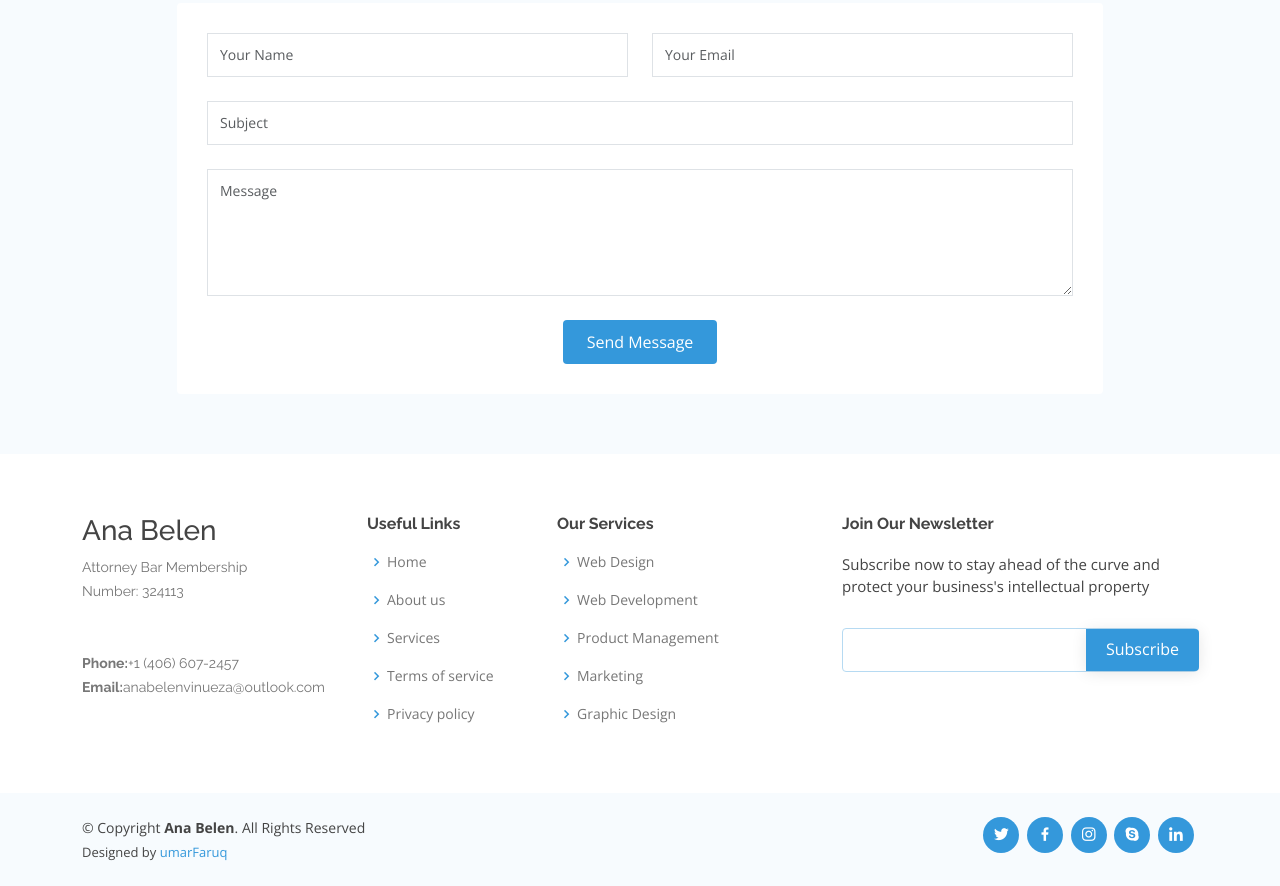
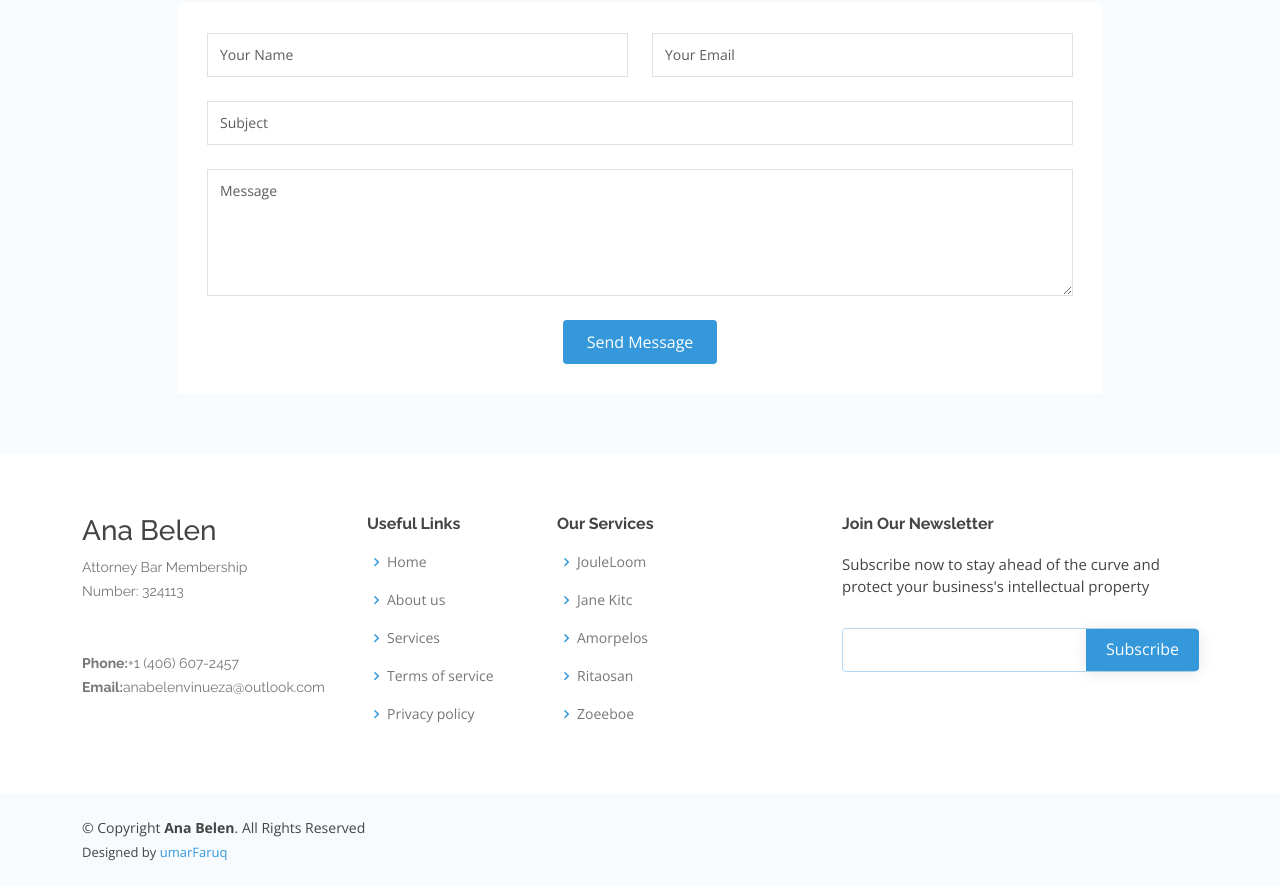
Before and after one commit to umarfaruq43/anaBelen, a plain HTML site: page index.html in a window 1280 px wide. Shown: the part 7671-8557 px from the top of the page. Drawn offline with nearby package versions, Linux system fonts and the light colour scheme.

Commit message:
update index.html

```diff
--- a/index.html
+++ b/index.html
@@ -834,11 +834,11 @@ a trademark provides legal ownership, exclusive rights to use the mark in connec
           <div class="col-lg-3 col-md-6 footer-links">
             <h4>Our Services</h4>
             <ul>
-              <li><i class="bx bx-chevron-right"></i> <a href="#">Web Design</a></li>
-              <li><i class="bx bx-chevron-right"></i> <a href="#">Web Development</a></li>
-              <li><i class="bx bx-chevron-right"></i> <a href="#">Product Management</a></li>
-              <li><i class="bx bx-chevron-right"></i> <a href="#">Marketing</a></li>
-              <li><i class="bx bx-chevron-right"></i> <a href="#">Graphic Design</a></li>
+              <li><i class="bx bx-chevron-right"></i> <a href="#portfolio">JouleLoom</a></li>
+              <li><i class="bx bx-chevron-right"></i> <a href="#portfolio">Jane Kitc</a></li>
+              <li><i class="bx bx-chevron-right"></i> <a href="#portfolio">Amorpelos</a></li>
+              <li><i class="bx bx-chevron-right"></i> <a href="#portfolio">Ritaosan</a></li>
+              <li><i class="bx bx-chevron-right"></i> <a href="#portfolio">Zoeeboe</a></li>
             </ul>
           </div>
 
@@ -865,13 +865,7 @@ a trademark provides legal ownership, exclusive rights to use the mark in connec
           Designed by <a href="https://umarfaruq.vercel.app/">umarFaruq</a>
         </div>
       </div>
-      <div class="social-links text-center text-md-right pt-3 pt-md-0">
-        <a href="#" class="twitter"><i class="bx bxl-twitter"></i></a>
-        <a href="#" class="facebook"><i class="bx bxl-facebook"></i></a>
-        <a href="#" class="instagram"><i class="bx bxl-instagram"></i></a>
-        <a href="#" class="google-plus"><i class="bx bxl-skype"></i></a>
-        <a href="#" class="linkedin"><i class="bx bxl-linkedin"></i></a>
-      </div>
+
     </div>
   </footer><!-- End Footer -->
 
```
